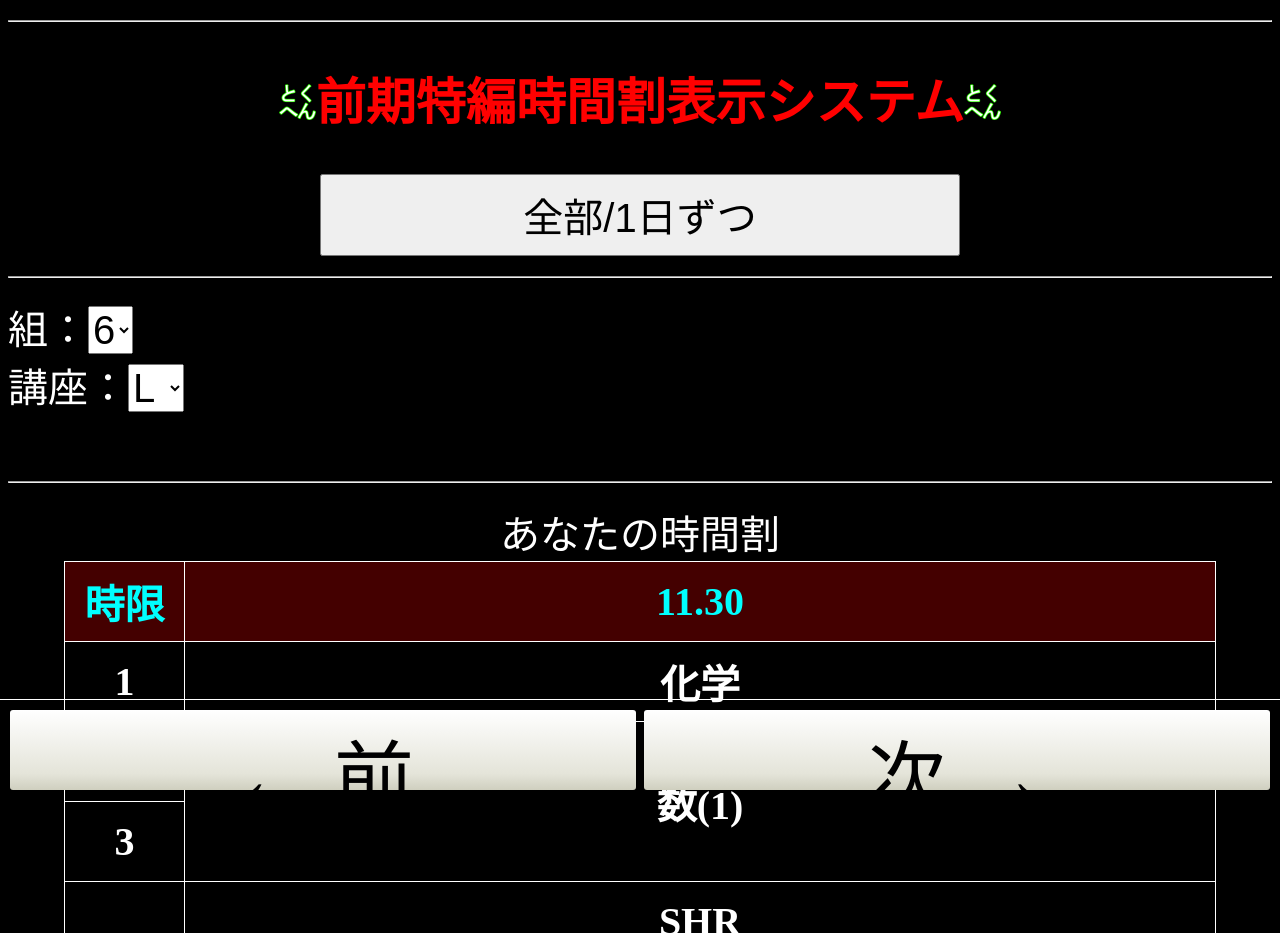
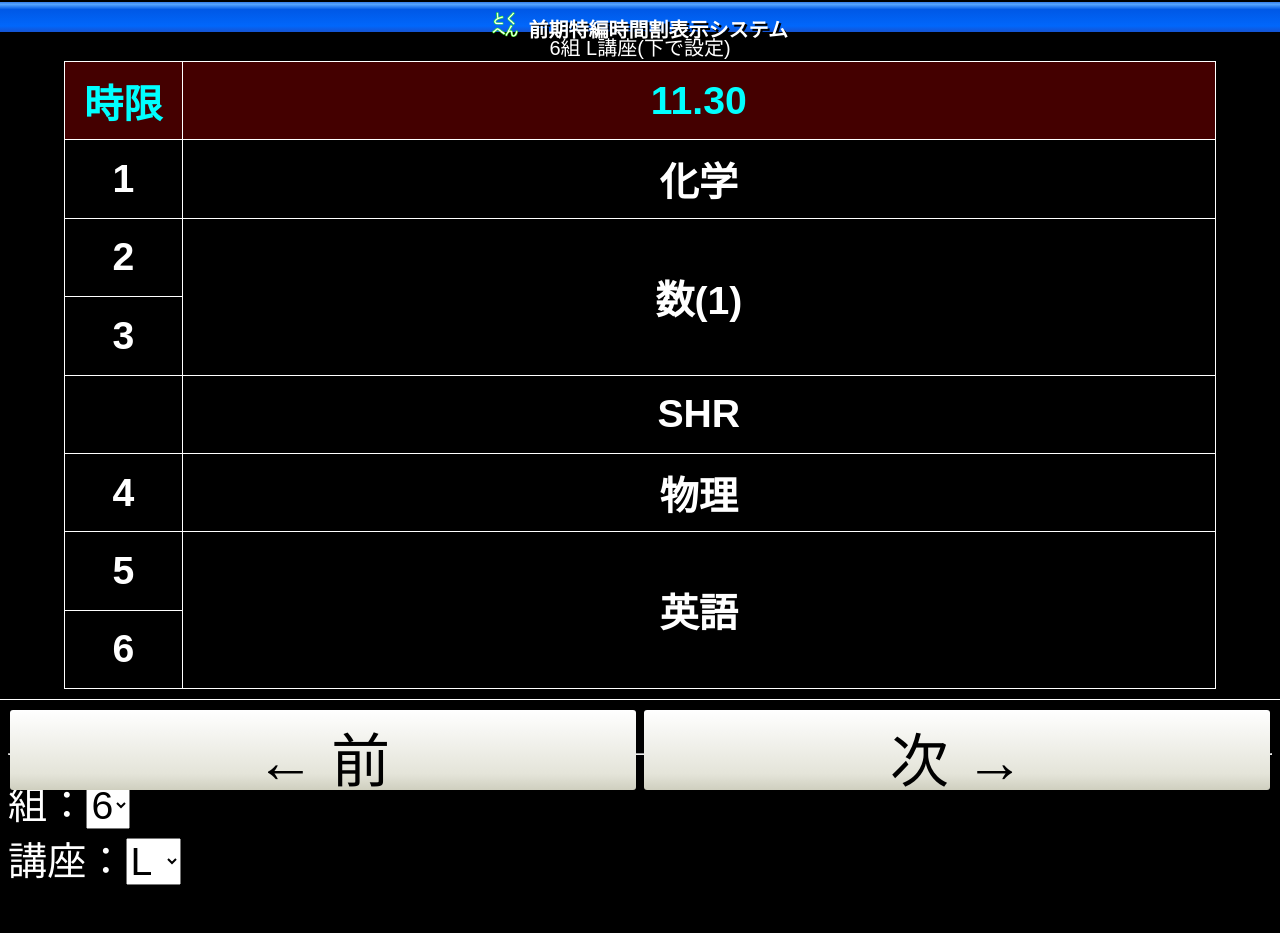
Before and after one commit to igarinpiano/pre_tokuhen, a plain HTML site: page index.htm in a window 1280 px wide. Shown: the top 933 px of the page. Drawn offline with Linux system fonts and the light colour scheme.

Commit message:
fix design

```diff
--- a/index.htm
+++ b/index.htm
@@ -7,17 +7,39 @@
     <title>特編の時間割のページ</title>
     <style>
         *{
-            font-size: 40px;
+            font-size: 7vw;
+            font-family: sans-serif;
+        }
+        @media (min-aspect-ratio: 7/10) {
+          *{
+            font-size: 4.9vh;
+          }
         }
         body{
             text-align: center;
             background-color:black;
             color:white;
         }
+        #titlebar{
+            width: 100vw;
+            margin-left: calc(50% - 50vw);
+            margin-right: calc(50% - 50vw);
+            margin-top: -6px;
+            height:30px;
+            padding:0px;
+            background: linear-gradient(to bottom,#367feb,  #55a4fe 8%, #0058e6 25%, #0167fb 80%,#1553d2);
+            text-align:center;
+            padding-left:0px;
+        }
         #mainMoji{
-            font-size: 50px;
-            color: red;
+            display:inline;
+            padding:0px;
+            margin:0px;
+            font-size:20px;
+            font-family:serif;
             font-weight:900;
+            color:#ffffff;
+            text-shadow:2px 2px 0 #000000;
         }
         #tab{
             width:90vw;
@@ -56,7 +78,7 @@
         }
         #mob-con button{
             flex:1;
-            font-size:2rem;
+            font-size:1.5rem;
             height:10vh;
         }
         button{
@@ -86,16 +108,37 @@
         button:disabled{
             opacity:0.6; cursor:default;
             color:black;
-        }
+
     </style>
 
 </head>
 <body>
-    <hr>
-    <p></p><img src="./to.png" ><span id="mainMoji">前期特編時間割表示システム</span><img src="./to.png" ></p>
+
+<div id="titlebar">
+    <img src="./to.png" height="25px" style="display:inline;">
+    <p id="mainMoji">前期特編時間割表示システム</p>
+
+</div>
+
+
+
+<table id="tab">
+  <caption style="font-size:20px;" id="cap">(組と講座を下で設定)</caption>
+  <colgroup>
+    <col style="width: 3rem;">
+  </colgroup>
+  <thead>
+    <tr id="tr">
+      <th >時限</th>
+      <th id="date">11/30</th>
+    </tr>
+  </thead>
+  <tbody id="tabbody">
+  </tbody>
+</table>
+
 
     <div id="main">
-<input type="button" id="toggle" value="全部/1日ずつ">
 
 <br>
 <hr>
@@ -127,21 +170,6 @@
 </div>
 
 <br>
-<hr>
-<table id="tab">
-  <caption>あなたの時間割</caption>
-  <colgroup>
-    <col style="width: 3rem;">
-  </colgroup>
-  <thead>
-    <tr id="tr">
-      <th >時限</th>
-      <th id="date">11/30</th>
-    </tr>
-  </thead>
-  <tbody id="tabbody">
-  </tbody>
-</table>
 
 <div id="mob-con">
 
--- a/js.js
+++ b/js.js
@@ -7,6 +7,7 @@ let left = document.getElementById("m-left");
 let date = document.getElementById("date");
 let koza = document.getElementById("koza");
 let kumi = document.getElementById("kumi");
+let cap = document.getElementById("cap");
 
 
 let koza_val=[
@@ -186,6 +187,7 @@ function cal(){
         add(6,classes[dat[d][koza_i][4]],false)
     }
 
+    cap.textContent = `${kumi.value}組 ${koza.value.toUpperCase()}講座(下で設定)`
 }
 
 document.addEventListener("click",()=>{
```
